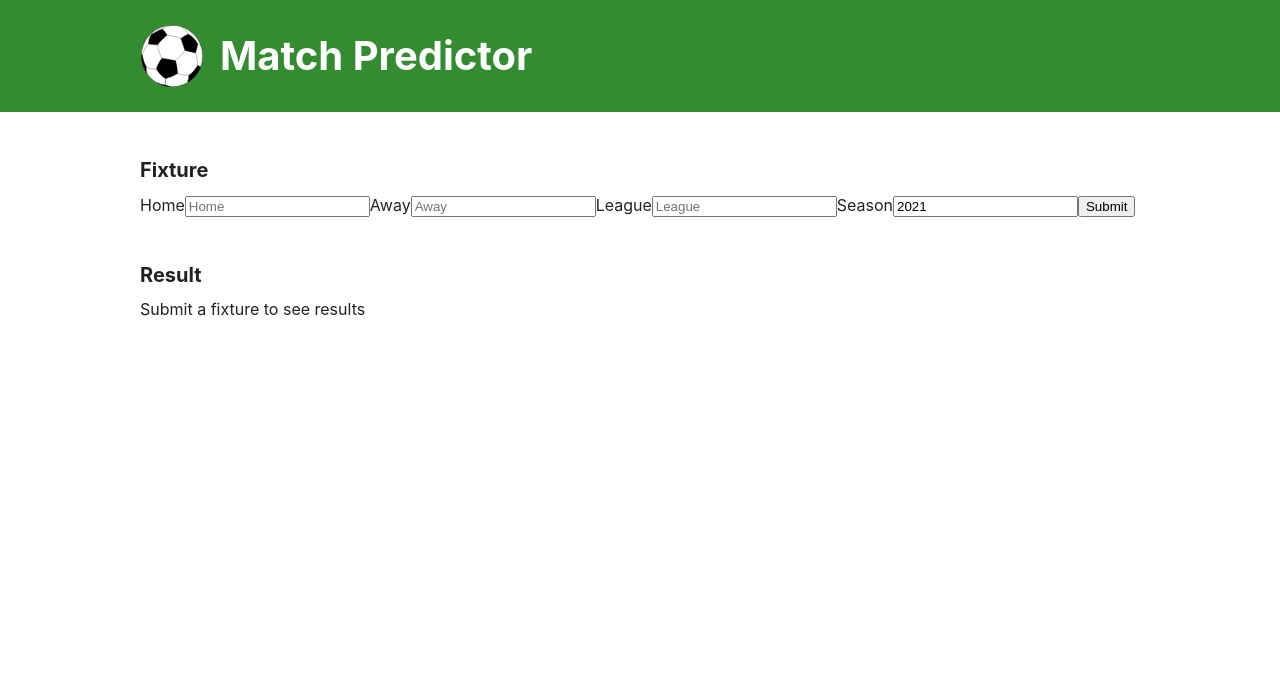
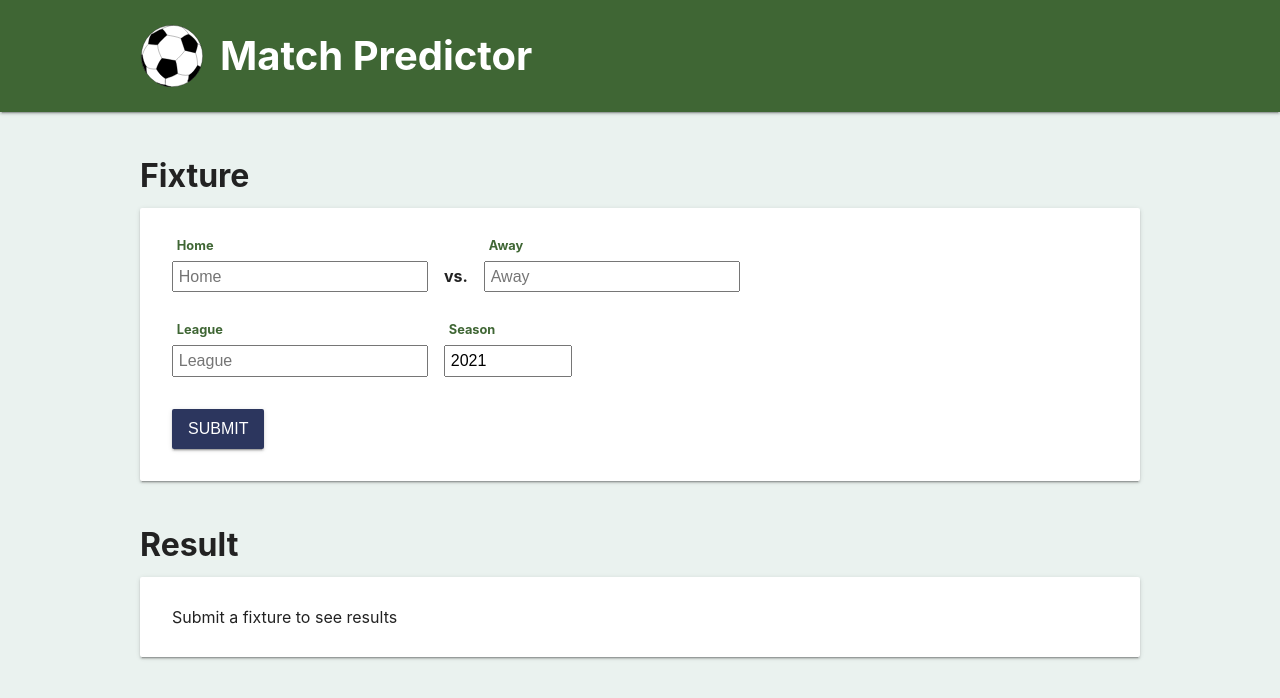
Before and after one commit to initialcapacity/match-predictor, a React (Vite) app in the folder frontend/: page / in a window 1280 px wide. Shown: the top 698 px of the page. Built offline with nearby package versions, Linux system fonts and the light colour scheme; what schemawax would draw is missing.

Commit message:
Add basic styles

```diff
--- a/frontend/src/App/App.css
+++ b/frontend/src/App/App.css
@@ -5,6 +5,7 @@ header {
   align-items: center;
   background-color: var(--accent);
   color: var(--contrast-text-color);
+  box-shadow: 0 2px 2px 0 rgba(0,0,0,.14),0 3px 1px -2px rgba(0,0,0,.2),0 1px 5px 0 rgba(0,0,0,.12);
 }
 
 .title {
--- a/frontend/src/Forecast/ForecastForm.tsx
+++ b/frontend/src/Forecast/ForecastForm.tsx
@@ -1,5 +1,5 @@
 import {FormEvent, ReactElement, useState} from 'react';
-import {NumberInput, Inputs} from '../Forms/Inputs';
+import {NumberInput, TextInput} from '../Forms/Inputs';
 import {Fixture, forecastState} from './ForecastState';
 import {useDispatch} from 'react-redux';
 import {forecastApi} from './ForecastApi';
@@ -36,29 +36,40 @@ const ForecastForm = (): ReactElement => {
             });
     };
 
-    return <form onSubmit={submit}>
-        <Inputs
+    return <article>
+        <form onSubmit={submit}>
+            <fieldset>
+                <TextInput
                     label="Home"
                     value={fields.home}
+                    required
                     onChange={home => setFields({...fields, home})}
                 />
-        <Inputs
+                <span className="versus">vs.</span>
+                <TextInput
                     label="Away"
                     value={fields.away}
+                    required
                     onChange={away => setFields({...fields, away})}
                 />
-        <Inputs
+            </fieldset>
+            <fieldset>
+                <TextInput
                     label="League"
                     value={fields.league}
+                    required
                     onChange={league => setFields({...fields, league})}
                 />
                 <NumberInput
                     label="Season"
                     value={fields.season || ''}
+                    required
                     onChange={season => setFields({...fields, season})}
                 />
+            </fieldset>
             <button type="submit">Submit</button>
-    </form>;
+        </form>
+    </article>;
 };
 
 export default ForecastForm;
--- a/frontend/src/Forecast/ForecastResult.tsx
+++ b/frontend/src/Forecast/ForecastResult.tsx
@@ -13,20 +13,20 @@ const SingleForecast = (props: { forecast: Forecast }): ReactElement => {
         .with('draw', () => <em>{fixture.home} v. {fixture.away}</em>)
         .exhaustive();
 
-    return <article>
-        {teams} ({props.forecast.outcome.toUpperCase()})
-    </article>;
+    return <>{teams} ({props.forecast.outcome.toUpperCase()})</>;
 };
 
 const ForecastResult = (): ReactElement => {
     const forecast = useSelector((app: AppState) => app.forecast.data);
 
-    return match(forecast)
-        .with({type: 'loading'}, () => <article>Loading</article>)
-        .with({type: 'not loaded'}, () => <article>Submit a fixture to see results</article>)
+    const result = match(forecast)
+        .with({type: 'loading'}, () => <>Loading</>)
+        .with({type: 'not loaded'}, () => <>Submit a fixture to see results</>)
         .with({type: 'loaded'}, data => <SingleForecast forecast={data.value}/>)
-        .with({type: 'failure'}, data => <article>{data.error}</article>)
+        .with({type: 'failure'}, data => <>{data.error}</>)
         .exhaustive();
+
+    return <article>{result}</article>;
 };
 
 export default ForecastResult;
--- /dev/null
+++ b/frontend/src/Forms/Inputs.css
@@ -0,0 +1,39 @@
+input {
+    padding: .3rem;
+    width: 16rem;
+    font-size: 1rem;
+}
+
+input[type=number] {
+    width: 8rem;
+}
+
+label {
+    position: relative;
+    padding-top: 1.3rem;
+    display: block;
+}
+
+fieldset {
+    display: flex;
+    gap: 1rem;
+}
+
+.versus {
+    font-weight: bold;
+    align-self: flex-end;
+    margin-bottom: .5rem;
+}
+
+fieldset:not(:last-child) {
+    margin-bottom: 2rem;
+}
+
+label span:first-child {
+    position: absolute;
+    top: 0;
+    left: .3rem;
+    font-size: .8rem;
+    font-weight: bold;
+    color: var(--accent);
+}
--- a/frontend/src/Forms/Inputs.tsx
+++ b/frontend/src/Forms/Inputs.tsx
@@ -1,15 +1,18 @@
+import './Inputs.css';
 import {ReactElement} from 'react';
 
-export const Inputs = (props: {
+export const TextInput = (props: {
     label: string;
     value: string | undefined;
     onChange: (value: string) => unknown;
+    required?: boolean
 }): ReactElement =>
     <label>
         <span>{props.label}</span>
         <input type="text"
                placeholder={props.label}
                value={props.value}
+               required={props.required}
                onChange={e => props.onChange(e.target.value)}
         />
     </label>;
@@ -18,12 +21,14 @@ export const NumberInput = (props: {
     label: string;
     value: number | '';
     onChange: (value: number) => unknown;
+    required?: boolean
 }): ReactElement =>
     <label>
         <span>{props.label}</span>
         <input type="number"
                placeholder={props.label}
                value={props.value}
+               required={props.required}
                onChange={e => props.onChange(parseInt(e.target.value))}
         />
     </label>;
--- a/frontend/src/index.css
+++ b/frontend/src/index.css
@@ -8,14 +8,15 @@ html {
 }
 
 body {
-  font-family: -apple-system,BlinkMacSystemFont,"Segoe UI",Helvetica,Arial,sans-serif,"Apple Color Emoji","Segoe UI Emoji";
-  color: var(--text-color);
+    font-family: -apple-system, BlinkMacSystemFont, "Segoe UI", Helvetica, Arial, sans-serif, "Apple Color Emoji", "Segoe UI Emoji";
+    color: var(--text-color);
+    background: var(--light-gray);
     padding-bottom: 3rem;
 }
 
 a {
     text-decoration: none;
-    color: var(--accent);
+    color: var(--link-color);
 }
 
 a:hover {
@@ -28,16 +29,16 @@ h1 {
 }
 
 h2 {
-    font-size: 1.25rem;
+    font-size: 2rem;
     font-weight: 700;
 }
 
 h3 {
-    font-size: 1rem;
+    font-size: 1.5rem;
 }
 
 h4 {
-    font-size: .8rem;
+    font-size: 1.25rem;
 }
 
 p {
@@ -79,8 +80,30 @@ section {
     padding: 3rem 2rem 0;
 }
 
+article {
+    background: var(--card-background);
+    padding: 2rem;
+    border-radius: 2px;
+    box-shadow: 0 2px 2px 0 rgba(0, 0, 0, .14), 0 3px 1px -2px rgba(0, 0, 0, .2), 0 1px 5px 0 rgba(0, 0, 0, .12);
+}
+
 .container {
     width: 100%;
     max-width: 62.5rem;
     margin: 0 auto;
 }
+
+button {
+    border: none;
+    border-radius: 2px;
+    box-shadow: 0 2px 2px 0 rgba(0, 0, 0, .14), 0 3px 1px -2px rgba(0, 0, 0, .2), 0 1px 5px 0 rgba(0, 0, 0, .12);
+    height: 2.54rem;
+    padding: 0 1rem;
+    min-width: 4rem;
+    background: var(--link-color);
+    color: white;
+    font-size: 1rem;
+    text-transform: uppercase;
+    font-weight: 500;
+    cursor: pointer;
+}
--- a/frontend/src/theme.css
+++ b/frontend/src/theme.css
@@ -1,9 +1,16 @@
 :root {
     --black: #222222;
-    --green: #348C31;
+    --green: #3F6634;
+    --blue: #2C365E;
+    --red: #AD343E;
+    --yellow: #F2AF29;
+    --light-gray: #EAF2EF;
     --white: #FFFFFF;
 
     --text-color: var(--black);
+    --link-color: var(--blue);
     --accent: var(--green);
     --contrast-text-color: var(--white);
+    --background: var(--light-gray);
+    --card-background: var(--white);
 }
```
Also changed, not shown: 1 other file (tests, documents, lock files or other folders). Lines whose indentation alone changed are shown as unchanged.
